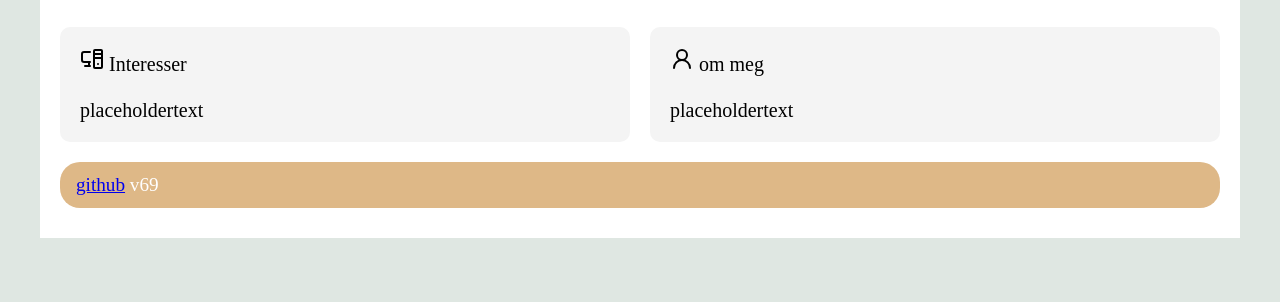
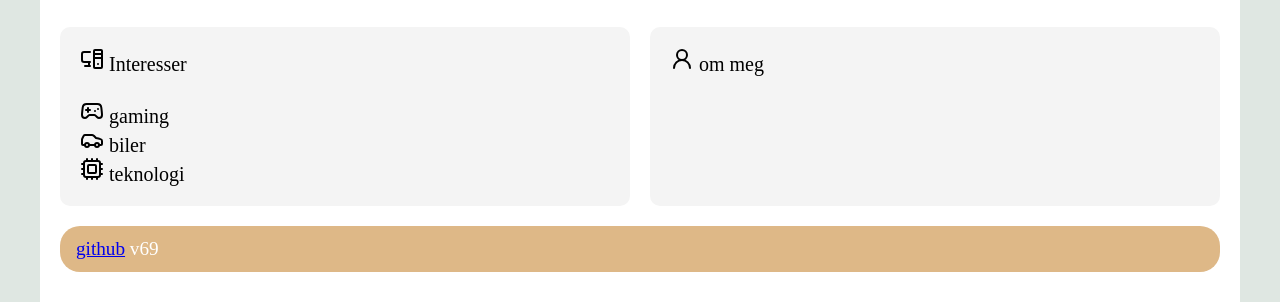
Before and after one commit to kasperisaperson/kasperisaperson.github.io, a plain HTML site: page index.html in a window 1280 px wide. Shown: the part 852-1154 px from the top of the page. Before the commit the page ends 1090 px from the top, so only its background shows below. Drawn offline with Linux system fonts and the light colour scheme.

Commit message:
added content

```diff
--- a/index.html
+++ b/index.html
@@ -22,10 +22,14 @@
     <main id="om_meg">om meg</main>
 
     <aside class="aside-left"><svg xmlns="http://www.w3.org/2000/svg" width="24" height="24" viewBox="0 0 24 24" fill="none" stroke="currentColor" stroke-width="2" stroke-linecap="round" stroke-linejoin="round" class="lucide lucide-monitor-pc preview-icon"><path d="M10 15H4a2 2 0 01-2-2V7a2 2 0 012-2h6"/><path d="M10 19H5"/><path d="M14 11h8"/><path d="M14 7h8"/><path d="M18 17h.01"/><path d="M9 19v-4"/><rect x="14" y="3" width="8" height="18" rx="1"/></svg>
-    Interesser <br><br>placeholdertext</aside>
+    Interesser <br><br><svg xmlns="http://www.w3.org/2000/svg" width="24" height="24" viewBox="0 0 24 24" fill="none" stroke="currentColor" stroke-width="2" stroke-linecap="round" stroke-linejoin="round" class="lucide lucide-gamepad-2 preview-icon"><line x1="6" x2="10" y1="11" y2="11"/><line x1="8" x2="8" y1="9" y2="13"/><line x1="15" x2="15.01" y1="12" y2="12"/><line x1="18" x2="18.01" y1="10" y2="10"/><path d="M17.32 5H6.68a4 4 0 0 0-3.978 3.59c-.006.052-.01.101-.017.152C2.604 9.416 2 14.456 2 16a3 3 0 0 0 3 3c1 0 1.5-.5 2-1l1.414-1.414A2 2 0 0 1 9.828 16h4.344a2 2 0 0 1 1.414.586L17 18c.5.5 1 1 2 1a3 3 0 0 0 3-3c0-1.545-.604-6.584-.685-7.258-.007-.05-.011-.1-.017-.151A4 4 0 0 0 17.32 5z"/></svg>
+ gaming <br> <svg xmlns="http://www.w3.org/2000/svg" width="24" height="24" viewBox="0 0 24 24" fill="none" stroke="currentColor" stroke-width="2" stroke-linecap="round" stroke-linejoin="round" class="lucide lucide-car preview-icon"><path d="M19 17h2c.6 0 1-.4 1-1v-3c0-.9-.7-1.7-1.5-1.9C18.7 10.6 16 10 16 10s-1.3-1.4-2.2-2.3c-.5-.4-1.1-.7-1.8-.7H5c-.6 0-1.1.4-1.4.9l-1.4 2.9A3.7 3.7 0 0 0 2 12v4c0 .6.4 1 1 1h2"/><circle cx="7" cy="17" r="2"/><path d="M9 17h6"/><circle cx="17" cy="17" r="2"/></svg>
+  biler <br> <svg xmlns="http://www.w3.org/2000/svg" width="24" height="24" viewBox="0 0 24 24" fill="none" stroke="currentColor" stroke-width="2" stroke-linecap="round" stroke-linejoin="round" class="lucide lucide-cpu preview-icon"><path d="M12 20v2"/><path d="M12 2v2"/><path d="M17 20v2"/><path d="M17 2v2"/><path d="M2 12h2"/><path d="M2 17h2"/><path d="M2 7h2"/><path d="M20 12h2"/><path d="M20 17h2"/><path d="M20 7h2"/><path d="M7 20v2"/><path d="M7 2v2"/><rect x="4" y="4" width="16" height="16" rx="2"/><rect x="8" y="8" width="8" height="8" rx="1"/></svg>
+   teknologi
+</aside>
 
     <aside class="aside-right"><svg xmlns="http://www.w3.org/2000/svg" width="24" height="24" viewBox="0 0 24 24" fill="none" stroke="currentColor" stroke-width="2" stroke-linecap="round" stroke-linejoin="round" class="lucide lucide-user-round preview-icon"><circle cx="12" cy="8" r="5"/><path d="M20 21a8 8 0 0 0-16 0"/></svg>
-    om meg <br><br> placeholdertext
+    om meg <br><br>
     </aside>
 
     <footer id="placer"><a href="https://github.com/kasperisaperson/kasperisaperson.github.io">github</a>       v69</footer>
```
